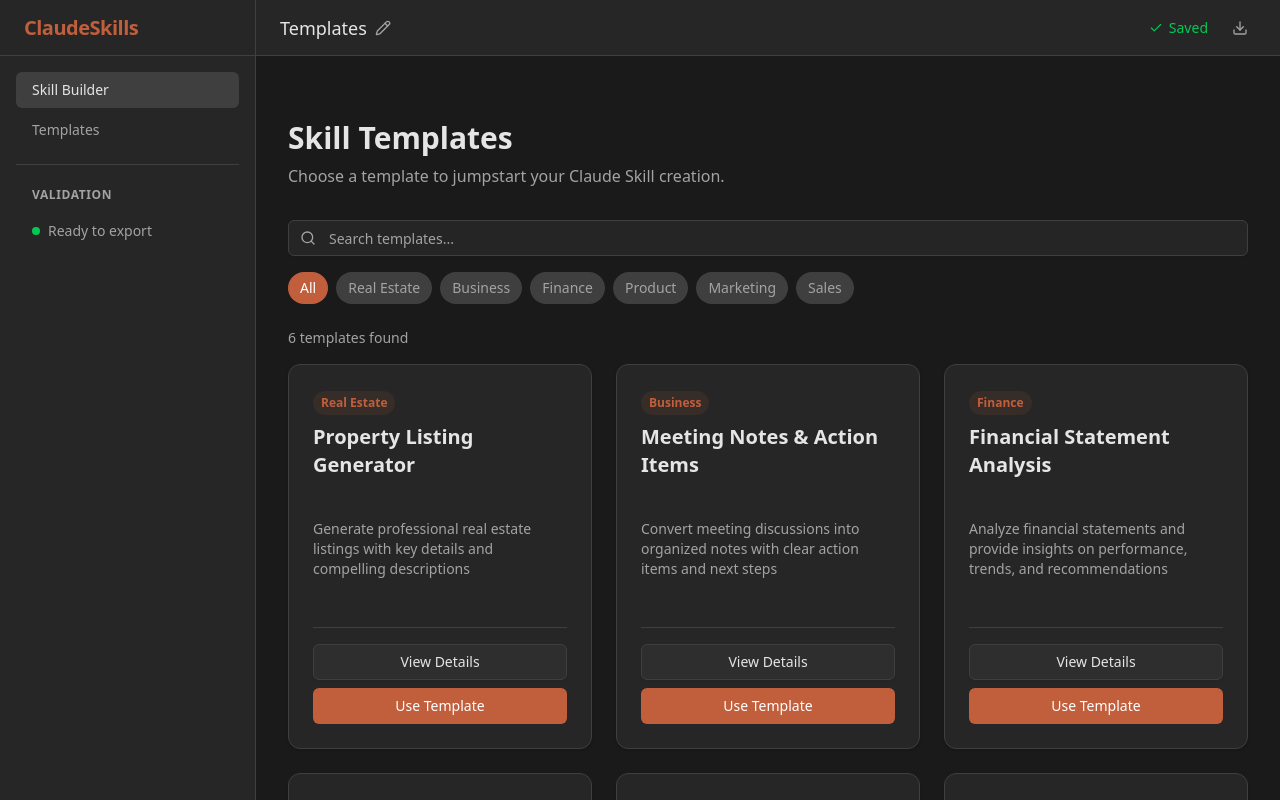
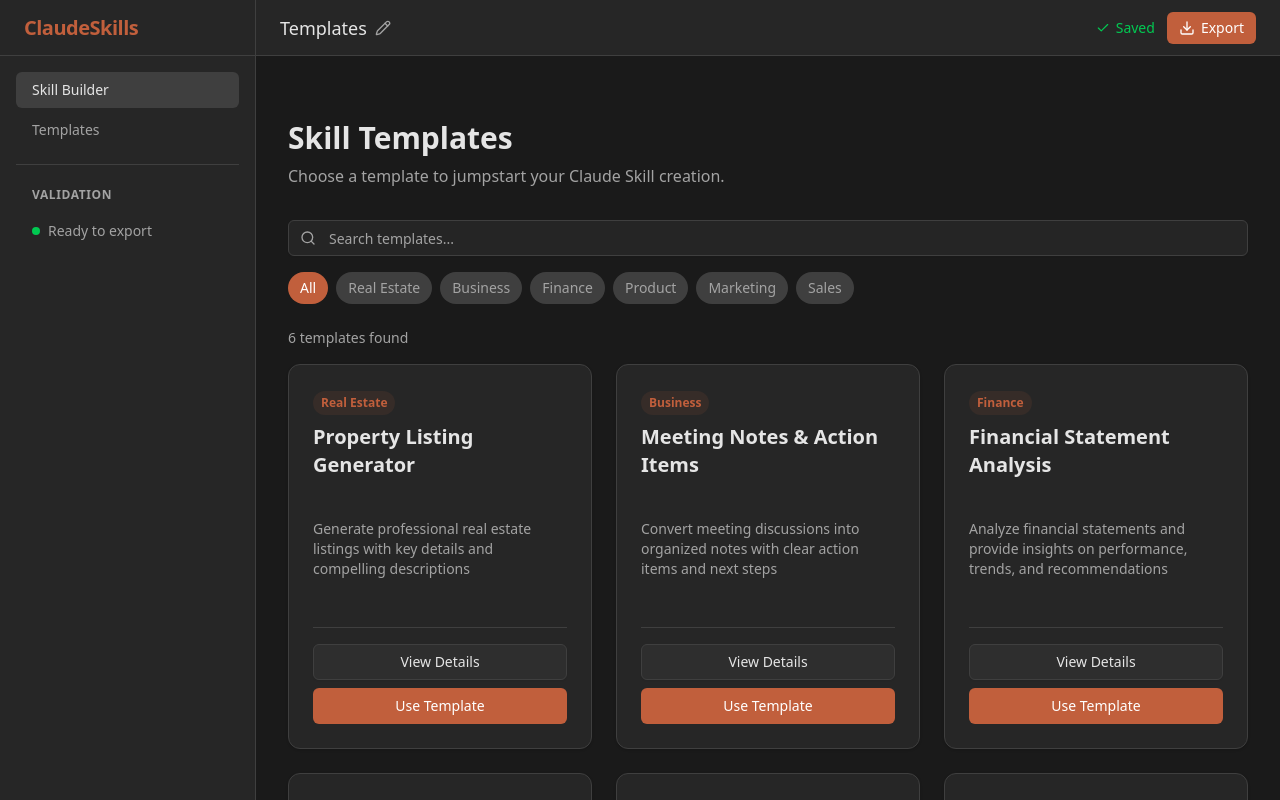
Before and after one commit to itsocialist/claude-skills-builder, a Next.js app: page /templates in a window 1280 px wide. Shown: the top 800 px of the page. Built offline with nearby package versions, Linux system fonts and the light colour scheme.

Commit message:
Style export button with primary accent

```diff
--- a/src/components/layout/Shell.tsx
+++ b/src/components/layout/Shell.tsx
@@ -110,14 +110,19 @@
                     </div>
 
                     {/* Status + Actions */}
-                    <div className="flex items-center gap-4">
+                    <div className="flex items-center gap-3">
                         <span className={`text-sm flex items-center gap-1.5 ${saveStatus === 'saved' ? 'text-green-500' : 'text-muted-foreground'
                             }`}>
                             {saveStatus === 'saved' && <Check className="h-3.5 w-3.5" />}
                             {saveStatus === 'saved' ? 'Saved' : 'Editing...'}
                         </span>
-                        <button className="p-2 text-muted-foreground hover:text-foreground hover:bg-accent rounded-md transition-colors">
+                        <button
+                            className="flex items-center gap-1.5 px-3 py-1.5 text-sm font-medium
+                                       bg-primary text-primary-foreground rounded-md
+                                       hover:bg-primary/90 transition-colors"
+                        >
                             <Download className="h-4 w-4" />
+                            Export
                         </button>
                     </div>
                 </header>
```
